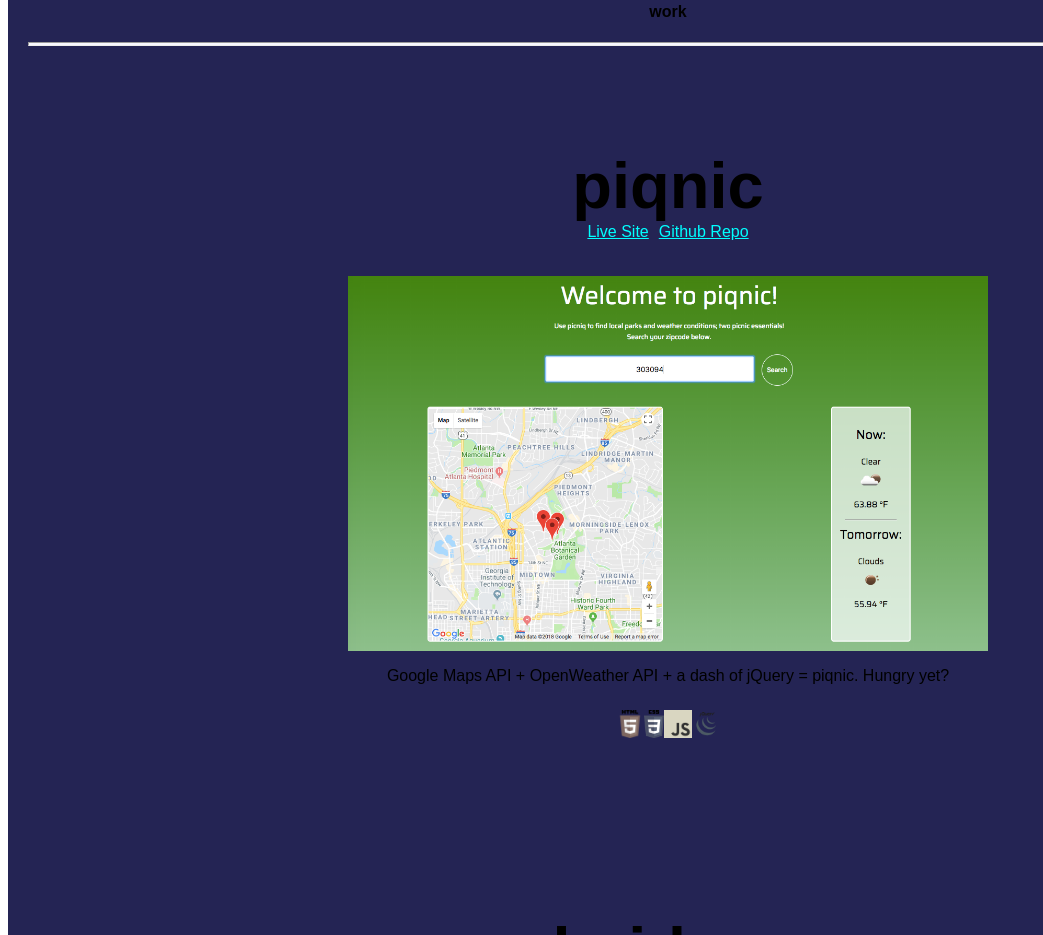
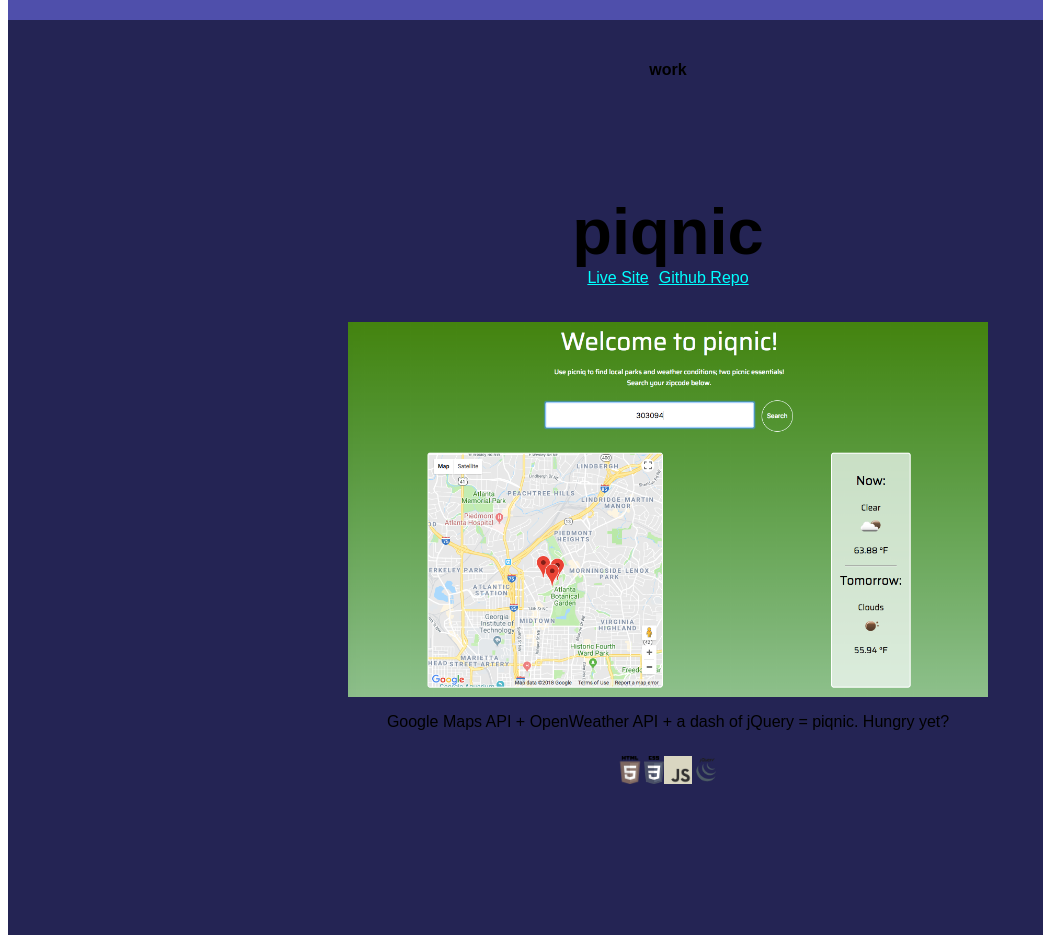
Before and after one commit to scottiedog45/personalpage, a Gatsby site: page / in a window 1280 px wide. Shown: the part 1865-2800 px from the top of the page, without its empty margins (0-1043 px from the left). Built offline with nearby package versions, Linux system fonts and the light colour scheme; Gatsby itself is replaced by a stand-in of ours.

Commit message:
polish styling

```diff
--- a/src/components/Footer/index.js
+++ b/src/components/Footer/index.js
@@ -7,12 +7,26 @@ import {FaAngleDoubleDown, FaGithubSquare, FaEnvelope, FaLinkedinSquare} from 'r
 
 import FontAwesome from 'react-fontawesome';
 
+import { media } from '../../../src/style-utils'
+
 const Headerdiv = styled.div`
-  margin-top: 20px;
-  padding-top: 10px;
+  padding-top: 20px;
   padding-bottom: 10px;
   background-color: inherit;
   text-align: center;
+  font-family: 'Raleway', sans-serif;
+`;
+
+const TinyLink = styled.a`
+  cursor: pointer;
+  text-decoration: none;
+  &:hover{
+    text-decoration: line-through;
+  }
+  &:visited{
+    color: #f8f8ff;
+    text-decoration: none;
+  }
 `;
 
 const ContactFloater = styled.div`
@@ -23,6 +37,7 @@ const ContactFloater = styled.div`
   justify-content: space-around;
   margin-left: auto;
   margin-right: auto;
+  margin-top: 30px;
 `;
 
 const ContactLink = styled.a`
@@ -64,18 +79,35 @@ const BlogLinkWrapper = ContactLinkWrapper.extend`
   margin-left: 7px;
 `;
 
-const BlogLink = styled.a`
-color: #f8f8ff;
-word-wrap: normal;
-text-decoration: none;
-&:hover{
-  color: cyan;
-}
-letter-spacing: 5px;
+const Copyright = styled.p`
+  display: block;
+  text-align: center;
+  font-family: 'Raleway', sans-serif;
+  margin-top: 5vh;
+`;
+
+const EmailLink = TinyLink.extend`
+  ${media.handheld`
+    color: #f8f8ff;
+  font-size: 16px;
+  letter-spaceing: 3px;
+    `}
+    ${media.tablet`
+      font-size: 22px;
+      `}
+  ${media.desktop`
+    font-size: 28px;
+    `}
+`;
+
+const PanelHeader = styled.h4`
+  text-align: center;
 `;
 
 const Footer = () => (
-  <Headerdiv>
+  <Headerdiv id ={'contact'}>
+    <PanelHeader>contact</PanelHeader>
+    <EmailLink href={'mailto:scottmatthewotoole@gmail.com'}>scottmatthewotoole@gmail.com</EmailLink>
     <ContactFloater>
       <ResumeLinkWrapper>
         <ResumeLink href={resume} target='_blank'>
@@ -99,6 +131,7 @@ const Footer = () => (
         </ContactLink>
       </ContactLinkWrapper>
     </ContactFloater>
+    <Copyright>&copy; Scott O&#39;Toole</Copyright>
   </Headerdiv>
 )
 
--- a/src/pages/index.js
+++ b/src/pages/index.js
@@ -3,24 +3,7 @@ import Link from 'gatsby-link'
 
 import styled, {keyframes} from 'styled-components'
 
-import chai from '../icons/chai.png'
-import css from '../icons/css.png'
-import express from '../icons/expressjslogo.png'
-import styledcomponents from '../icons/styled-components.png'
-import githublogo from '../icons/github-512 (1).png'
-import html from '../icons/html5.png'
-import jest from '../icons/jest.png'
-import jquery from '../icons/jquery.png'
-import js from '../icons/js.png'
-import redux from '../icons/redux.png'
-import mocha from '../icons/mocha (1).png'
-import node from '../icons/node.png'
-import react from '../icons/react.png'
-import reduxForm from '../icons/redux form.png'
 
-import haikuMac from '../screenshots/haikuMac.png'
-import leevMac from '../screenshots/leevMac.png'
-import piqnicMac from '../screenshots/piqnicMac.png'
 
 import Scrollchor from 'react-scrollchor'
 import FontAwesome from 'react-fontawesome';
@@ -34,6 +17,8 @@ import Fade from 'react-reveal/Fade';
 import selfie from '../selfie/Head.png'
 
 import Footer from '../components/Footer'
+
+import Projects from '../projects'
 
 //styling small to large
 
@@ -57,6 +42,18 @@ const Button = styled.button`
     width: 200px;
     height: 50px;
     `}
+`;
+
+const TinyLink = styled.a`
+  cursor: pointer;
+  text-decoration: none;
+  &:hover{
+    text-decoration: line-through;
+  }
+  &:visited{
+    color: #f8f8ff;
+    text-decoration: none;
+  }
 `;
 
 const PulsateText = keyframes`
@@ -108,7 +105,7 @@ ${media.desktop`
 `;
 
 const ProjectTitle = styled.h1`
-  ${media.handheld`
+  ${media.handheld`ur
     font-size: 55px;
     text-align: center;
     margin-bottom: 0px;
@@ -162,6 +159,9 @@ const Bio = styled.p`
   ${media.desktop`
     font-size: 18px;
     margin-bottom: 0px;
+    max-width: 600px;
+    margin-left: auto;
+    margin-right: auto;
   `}
 `;
 
@@ -170,12 +170,19 @@ const Description = styled.p`
     text-align: center;
     grid-area: description;
     font-size: 16px;
+
   `}
   ${media.tablet`
     font-size: 16px;
+    max-width: 50%;
+    margin-left: auto;
+    margin-right: auto;
   `}
   ${media.desktop`
     font-size: 16px;
+    max-width: 50%;
+    margin-left: auto;
+    margin-right: auto;
   `}
 `;
 
@@ -254,8 +261,8 @@ const ScrollAnimation = styled.div`
     font-size: 20px;
     text-align: center;
     animation: ${PulsateText} 2s infinite;
-    margin-top: 20vh
     bottom: 40px;
+    padding-top: 72px;
     `}
   ${media.tablet`
     `}
@@ -288,12 +295,21 @@ const Screenshot = styled.img`
       `}
 `;
 
-const Copyright = styled.p`
-  display: block;
-  text-align: center;
-  font-family: 'Raleway', sans-serif;
-  margin-top: 10vh;
+
+const EmailLink = TinyLink.extend`
+  ${media.handheld`
+    color: #f8f8ff;
+  font-size: 16px;
+  letter-spaceing: 3px;
+    `}
+    ${media.tablet`
+      font-size: 22px;
+      `}
+  ${media.desktop`
+    font-size: 28px;
+    `}
 `;
+
 
 const MyLocation = styled.p`
   margin-top: 10px;
@@ -323,18 +339,6 @@ const TinyMenuWrapper = styled.div`
   text-decoration: none;
 `;
 
-const TinyLink = styled.a`
-  cursor: pointer;
-  text-decoration: none;
-  &:hover{
-    text-decoration: line-through;
-  }
-  &:visited{
-    color: #f8f8ff;
-    text-decoration: none;
-  }
-`;
-
 const Hr = styled.hr`
   ${media.handheld`
 background-color: #f8f8ff;
@@ -360,19 +364,7 @@ ${media.desktop`
   `}
 `;
 
-const EmailLink = TinyLink.extend`
-  ${media.handheld`
-    color: #f8f8ff;
-  font-size: 16px;
-  letter-spaceing: 3px;
-    `}
-    ${media.tablet`
-      font-size: 22px;
-      `}
-  ${media.desktop`
-    font-size: 28px;
-    `}
-`;
+
 
 const ContactPanelContent = styled.div`
   text-align: center;
@@ -418,12 +410,7 @@ const InvisiblePanel = Panel.extend`
   height: 100vh;
 `;
 
-const WorkPanel = Panel.extend`
-  z-index: 2;
-  position: relative;
-  background-color: #242454;
 
-`;
 
 const ProjectPanel = styled.div`
   padding-top: 50px
@@ -462,7 +449,6 @@ class IndexPage extends React.Component  {
       <Name>I&#39;m Scott O&#39;Toole.</Name>
       <Subtitle>I build websites and apps.
         <br /><br />
-
       </Subtitle>
       <ScrollAnimation>
         scroll
@@ -476,7 +462,7 @@ class IndexPage extends React.Component  {
     <Panel1 id={'about'}>
       <div>
         <PanelHeader>about</PanelHeader>
-        <Hr />
+
       </div>
       <SelfieDiv><Selfie src={selfie} /></SelfieDiv>
         <HeyThere>Hey there.</HeyThere>
@@ -500,114 +486,8 @@ class IndexPage extends React.Component  {
             Continue scrolling to see my work.
           </Bio>
       </Panel1>
-      <WorkPanel id={'work'}>
-      <div>
-        <PanelHeader>work</PanelHeader>
-        <Hr />
-      </div>
-        <ProjectPanel>
-            <ProjectTitle>
-              piqnic
-            </ProjectTitle>
-            <UrlWrapper>
-            <LiveUrl
-              href={'https://diplomat-cat-50211.netlify.com/'}
-              target={'_blank'}>
-              Live Site
-            </LiveUrl>
-            <GitUrl
-              href={'https://github.com/scottiedog45/piqnic'}
-              target={'_blank'}>
-              Github Repo
-            </GitUrl>
-            </UrlWrapper>
-            <Screenshot src={piqnicMac} alt={'screenshot of piqnic app'} />
-            <IconWrapper>
-              <Icon src={html} alt={'html logo'} />
-              <Icon src={css} alt={'css logo'} />
-              <Icon src={js} alt={'js logo'} />
-              <Icon src={jquery} alt={'jquery logo'} />
-            </IconWrapper>
-            <Description>
-             Google Maps API + OpenWeather API + a dash of jQuery = piqnic. Hungry yet?
-            </Description>
-  </ProjectPanel>
-        <ProjectPanel>
-            <ProjectTitle>
-              hai·koo
-            </ProjectTitle>
-            <UrlWrapper>
-            <Url
-              href={'https://young-springs-68250.herokuapp.com/'}
-              target={'_blank'}>
-              Live Site
-            </Url>
-            <Url
-              href={'https://github.com/scottiedog45/haiku'}
-              target={'_blank'}>
-              Github Repo
-            </Url>
-            </UrlWrapper>
-            <Screenshot src={haikuMac} alt={'screenshot of Haiku app'} />
-            <IconWrapper>
-              <Icon src={html} alt={'html logo'} />
-              <Icon src={css} alt={'css logo'} />
-              <Icon src={js} alt={'js logo'} />
-              <Icon src={mocha} alt={'mocha logo'} />
-              <Icon src={chai} alt={'chai logo'} />
-              <Icon src={jquery} alt={'jquery logo'} />
-              <Icon src={express} alt={'express logo'} />
-              <Icon src={node} alt={'node logo'} />
-            </IconWrapper>
-            <Description>
-              I tried to count syllables of English words with the Words API. Turns out it's almost possible.
-            </Description>
-            </ProjectPanel>
-        <ProjectPanel>
-            <ProjectTitle>
-              Leev
-            </ProjectTitle>
-            <UrlWrapper>
-            <Url
-              href={'https://xenodochial-pare-c355a0.netlify.com/'}
-              target={'_blank'}>
-              Live Site
-            </Url>
-            <Url
-              href={'https://github.com/scottiedog45/haiku'}
-              target={'_blank'}>
-              Github Repo
-            </Url>
-            </UrlWrapper>
-                    <Screenshot src={leevMac} alt={'screenshot of leev app'} />
-            <IconWrapper>
-              <Icon src={html} alt={'html logo'} />
-              <Icon src={styledcomponents} alt={'styled components logo'} />
-              <Icon src={js} alt={'js logo'} />
-              <Icon src={react} alt={'react logo'} />
-              <Icon src={redux} alt={'redux logo'} />
-              <Icon src={reduxForm} alt={'redux form logo'} />
-              <Icon src={mocha} alt={'mocha logo'} />
-              <Icon src={jest} alt={'jest logo'} />
-              <Icon src={chai} alt={'chai logo'} />
-              <Icon src={express} alt={'express logo'} />
-              <Icon src={node} alt={'node logo'} />
-            </IconWrapper>
-            <Description>
-              This app began as a conversation between myself and an overworked personnel manager. Use the demo login to preview the app.
-            </Description>
-            </ProjectPanel>
-      </WorkPanel>
-      <ContactPanel id={'contact'}>
-        <PanelHeader>contact</PanelHeader>
-        <ContactPanelContent>
-        <Hr />
-        <p>like what you see? let's work together.</p>
-        <EmailLink href={'mailto:scottmatthewotoole@gmail.com'}>scottmatthewotoole@gmail.com</EmailLink>
-          <Footer />
-        </ContactPanelContent>
-        <Copyright>&copy; Scott O&#39;Toole</Copyright>
-      </ContactPanel>
+      <Projects />
+      <Footer />
   </Container>
 )
 }
--- /dev/null
+++ b/src/projects/index.js
@@ -0,0 +1,283 @@
+import React from 'react'
+import Link from 'gatsby-link'
+
+import chai from '../icons/chai.png'
+import css from '../icons/css.png'
+import express from '../icons/expressjslogo.png'
+import styledcomponents from '../icons/styled-components.png'
+import githublogo from '../icons/github-512 (1).png'
+import html from '../icons/html5.png'
+import jest from '../icons/jest.png'
+import jquery from '../icons/jquery.png'
+import js from '../icons/js.png'
+import redux from '../icons/redux.png'
+import mocha from '../icons/mocha (1).png'
+import node from '../icons/node.png'
+import react from '../icons/react.png'
+import reduxForm from '../icons/redux form.png'
+
+import haikuMac from '../screenshots/haikuMac.png'
+import leevMac from '../screenshots/leevMac.png'
+import piqnicMac from '../screenshots/piqnicMac.png'
+
+import styled from 'styled-components'
+
+import { media } from '../style-utils'
+
+
+const Panel = styled.div`
+  ${media.handheld`
+    font-family: 'Raleway', sans-serif;
+    width: 100vw;
+    margin-left: auto;
+    margin-right: auto;
+    padding: 20px 20px;
+    `}
+    ${media.desktop`
+
+      `}
+`;
+
+const WorkPanel = Panel.extend`
+  z-index: 2;
+  position: relative;
+  background-color: #242454;
+`;
+
+const PanelHeader = styled.h4`
+  text-align: center;
+`;
+
+const Hr = styled.hr`
+  ${media.handheld`
+background-color: #f8f8ff;
+height: 2px;
+
+    `}
+    `;
+
+const ProjectPanel = styled.div`
+  padding-top: 50px
+  padding-bottom: 50px;
+  display: grid;
+  grid-template-columns: 1fr;
+  grid-template-rows: .5fr .25fr auto .5fr .5fr;
+  grid-template-areas:
+    "title"
+    "url"
+    "img"
+    "description"
+    "icons";
+`;
+
+const Description = styled.p`
+  ${media.handheld`
+    text-align: center;
+    grid-area: description;
+    font-size: 16px;
+
+  `}
+  ${media.tablet`
+    font-size: 25px;
+    max-width: 75%;
+    margin-left: auto;
+    margin-right: auto;
+  `}
+  ${media.desktop`
+    font-size: 16px;
+    max-width: 50%;
+    margin-left: auto;
+    margin-right: auto;
+  `}
+`;
+
+const Url = styled.a`
+  cursor: pointer;
+  margin-left: 5px;
+  color: cyan;
+  margin-right: 5px;
+`;
+
+const UrlWrapper = styled.div`
+  text-align: center;
+  grid-area: url;
+`;
+
+const IconWrapper = styled.div`
+  ${media.handheld`
+    justify-content: space-around;
+    filter: grayscale(85%);
+    display: flex;
+    margin-left: auto;
+    margin-right: auto;
+    display: flex;
+    flex-wrap: wrap;
+    bottom: 20px;
+    max-width: 90%;
+    grid-area: icons;
+    `}
+    ${media.tablet`
+    justify-content: space-between;
+      `}
+    ${media.desktop`
+    justify-content: space-between;
+    grid-area: icons;
+      `}
+`;
+
+const Icon = styled.img`
+  ${media.handheld`
+    height: 28px;
+    `}
+  ${media.tablet``}
+  ${media.desktop`
+    `}
+`;
+
+
+const LiveUrl = Url.extend`
+  grid-area: url;
+`;
+
+const GitUrl = Url.extend`
+  grid-area: url2;
+`;
+
+const Screenshot = styled.img`
+  ${media.handheld`
+    display: block;
+    margin-left: auto;
+    margin-right: auto;
+    margin-top: 23px;
+    grid-area:img;
+    `}
+  ${media.tablet`
+max-width: 75%;
+    `}
+  ${media.desktop`
+   max-width: 50%;
+    `}
+    ${media.extraBig`
+     max-width: 50%;
+
+      `}
+`;
+
+const ProjectTitle = styled.h1`
+  ${media.handheld`ur
+    font-size: 55px;
+    text-align: center;
+    margin-bottom: 0px;
+    display: block;
+    grid-area: title;
+    `}
+  ${media.desktop`
+    text-align: center;
+    font-size: 65px;
+    `}
+
+`;
+
+
+
+const Projects = () => (
+      <WorkPanel id = { 'work'}>
+      <div>
+        <PanelHeader>work</PanelHeader>
+      </div>
+      <ProjectPanel>
+        <ProjectTitle>
+          piqnic
+            </ProjectTitle>
+        <UrlWrapper>
+          <LiveUrl
+            href={'https://diplomat-cat-50211.netlify.com/'}
+            target={'_blank'}>
+            Live Site
+            </LiveUrl>
+          <GitUrl
+            href={'https://github.com/scottiedog45/piqnic'}
+            target={'_blank'}>
+            Github Repo
+            </GitUrl>
+        </UrlWrapper>
+        <Screenshot src={piqnicMac} alt={'screenshot of piqnic app'} />
+        <IconWrapper>
+          <Icon src={html} alt={'html logo'} />
+          <Icon src={css} alt={'css logo'} />
+          <Icon src={js} alt={'js logo'} />
+          <Icon src={jquery} alt={'jquery logo'} />
+        </IconWrapper>
+        <Description>
+          Google Maps API + OpenWeather API + a dash of jQuery = piqnic. Hungry yet?
+            </Description>
+      </ProjectPanel>
+      <ProjectPanel>
+        <ProjectTitle>
+          hai·koo
+            </ProjectTitle>
+        <UrlWrapper>
+          <Url
+            href={'https://young-springs-68250.herokuapp.com/'}
+            target={'_blank'}>
+            Live Site
+            </Url>
+          <Url
+            href={'https://github.com/scottiedog45/haiku'}
+            target={'_blank'}>
+            Github Repo
+            </Url>
+        </UrlWrapper>
+        <Screenshot src={haikuMac} alt={'screenshot of Haiku app'} />
+        <IconWrapper>
+          <Icon src={html} alt={'html logo'} />
+          <Icon src={css} alt={'css logo'} />
+          <Icon src={js} alt={'js logo'} />
+          <Icon src={mocha} alt={'mocha logo'} />
+          <Icon src={chai} alt={'chai logo'} />
+          <Icon src={jquery} alt={'jquery logo'} />
+          <Icon src={express} alt={'express logo'} />
+          <Icon src={node} alt={'node logo'} />
+        </IconWrapper>
+        <Description>
+          I tried to count syllables of English words with the Words API. Turns out it's almost possible.
+            </Description>
+      </ProjectPanel>
+      <ProjectPanel>
+        <ProjectTitle>
+          Leev
+            </ProjectTitle>
+        <UrlWrapper>
+          <Url
+            href={'https://xenodochial-pare-c355a0.netlify.com/'}
+            target={'_blank'}>
+            Live Site
+            </Url>
+          <Url
+            href={'https://github.com/scottiedog45/haiku'}
+            target={'_blank'}>
+            Github Repo
+            </Url>
+        </UrlWrapper>
+        <Screenshot src={leevMac} alt={'screenshot of leev app'} />
+        <IconWrapper>
+          <Icon src={html} alt={'html logo'} />
+          <Icon src={styledcomponents} alt={'styled components logo'} />
+          <Icon src={js} alt={'js logo'} />
+          <Icon src={react} alt={'react logo'} />
+          <Icon src={redux} alt={'redux logo'} />
+          <Icon src={reduxForm} alt={'redux form logo'} />
+          <Icon src={mocha} alt={'mocha logo'} />
+          <Icon src={jest} alt={'jest logo'} />
+          <Icon src={chai} alt={'chai logo'} />
+          <Icon src={express} alt={'express logo'} />
+          <Icon src={node} alt={'node logo'} />
+        </IconWrapper>
+        <Description>
+          This app began as a conversation between myself and an overworked personnel manager. Use the demo login to preview the app.
+            </Description>
+      </ProjectPanel>
+  </WorkPanel>
+)
+
+export default Projects
```
Also changed, not shown: src/components/Header/index.js (+9 -8 lines).
